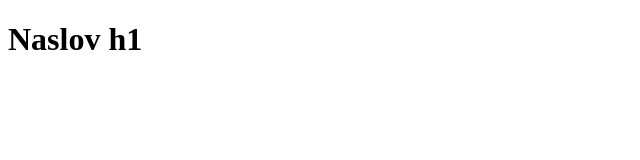
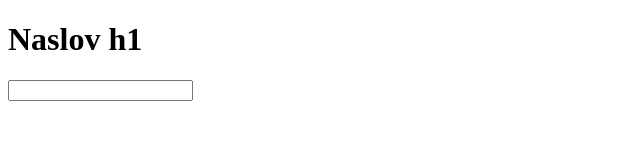
Before and after one commit to sara97-png/Ponavljanje, a website: page index.html in a window 1280 px wide. Shown: the whole page, without its empty margins (0-640 px from the left). Drawn offline with Linux system fonts and the light colour scheme.

Commit message:
dodana kontakt forma

```diff
--- a/index.html
+++ b/index.html
@@ -5,5 +5,10 @@
     </head>
     <body>
         <h1>Naslov h1</h1>
+        <form>
+            <div>
+                <input type="email" name="Ime">
+            </div>
+        </form>
     </body>
 </html>
```
